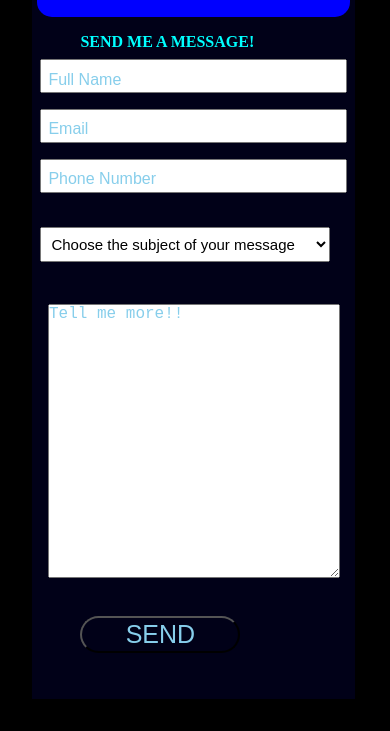
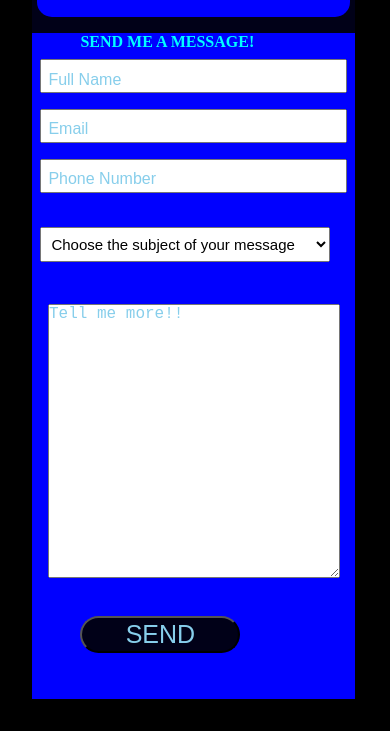
Before and after one commit to Aviwekoli/AVIKOL209_FTC2306_GroupA_AviweKoli_ITW9, a plain HTML site: page index.html in a window 390 px wide. Shown: the part 3615-4346 px from the top of the page. Drawn offline with nearby package versions, Linux system fonts and the light colour scheme.

Commit message:
Final css style changed

```diff
--- a/stylesheets/experience.css
+++ b/stylesheets/experience.css
@@ -46,7 +46,9 @@ span{
 }
 
 /*----------Responsive Designs----------*/
+
 /*-------------Media Queries: Mobile phones----------------*/
+
 @media only screen and (min-width: 0px) and (max-width:480px){
     .experience_container{
         display: grid;
@@ -75,6 +77,7 @@ span{
     }
 }
 /*-------------------Tablets----------------------*/
+
 @media only screen and (min-width: 481px) and (max-width: 769px) {
     .experience_container{
         display: grid;
@@ -87,6 +90,7 @@ span{
 
 }
 /*-------------------Laptops----------------------*/
+
 @media only screen and (min-width: 770px) and (max-width: 1024px){
     .experience_container{
         display: grid;
@@ -99,6 +103,7 @@ span{
 }
 
 /*-------------------Wider Screens----------------------*/
+
 @media only screen and (min-width:1025px){
     .experience_container{
         display: grid;
--- a/stylesheets/footer.css
+++ b/stylesheets/footer.css
@@ -1,6 +1,5 @@
 footer{
     font-size: 1.5vw;
-    /* background-color: rgb(1, 1, 24); */
     padding:0;
     margin:0;
 }
@@ -96,8 +95,7 @@ select{
         margin: 1rem;
     }
     .my_form{
-        /* border: 3px solid blue; */
-        background-color: rgb(1, 1, 24);
+        background-color: blue;
         font-size: 16px;
         padding: 0rem;
         margin-top: 0.5rem;
--- a/stylesheets/qualifications.css
+++ b/stylesheets/qualifications.css
@@ -36,6 +36,7 @@
 }
 
 /*-------------------Media Queries----------------------*/
+
 /*-------------------Mobile Phones----------------------*/
 @media  only screen and (max-width: 480px) and (min-width:0px){
     .qualification_container{
@@ -45,6 +46,7 @@
 }
 
 /*-------------------Tablets----------------------*/
+
 @media only screen and (max-width: 769px) and (min-width: 481px){
     .qualification_container{
         display: grid;
@@ -54,6 +56,7 @@
 
 
 /*-------------------Laptops----------------------*/
+
 @media only screen and (min-width: 770px) and (max-width: 1024px){
     .qualification_container{
         display:grid;
@@ -63,6 +66,7 @@
 
 
 /*-------------------Wider Screens----------------------*/
+
 @media only screen and (min-width:1025px){
     .qualification_container{
         display:flex;
--- a/stylesheets/skills.css
+++ b/stylesheets/skills.css
@@ -24,6 +24,7 @@
 }
 
 /*-------------Media Queries: Mobile phones----------------*/
+
 @media only screen and (min-width: 0px) and (max-width:480px){
     #skills{
         background-color: rgb(1, 1, 24);
```
Also changed, not shown: stylesheets/header.css (+3 -5 lines), stylesheets/about.css (line endings or trailing spaces), stylesheets/projects.css (deleted).
